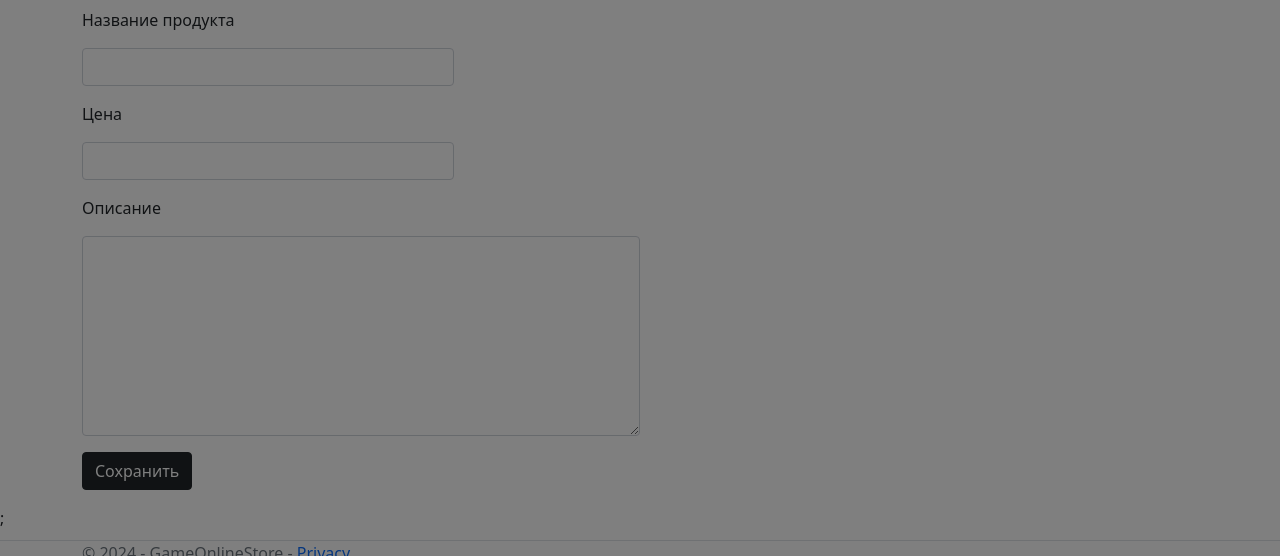
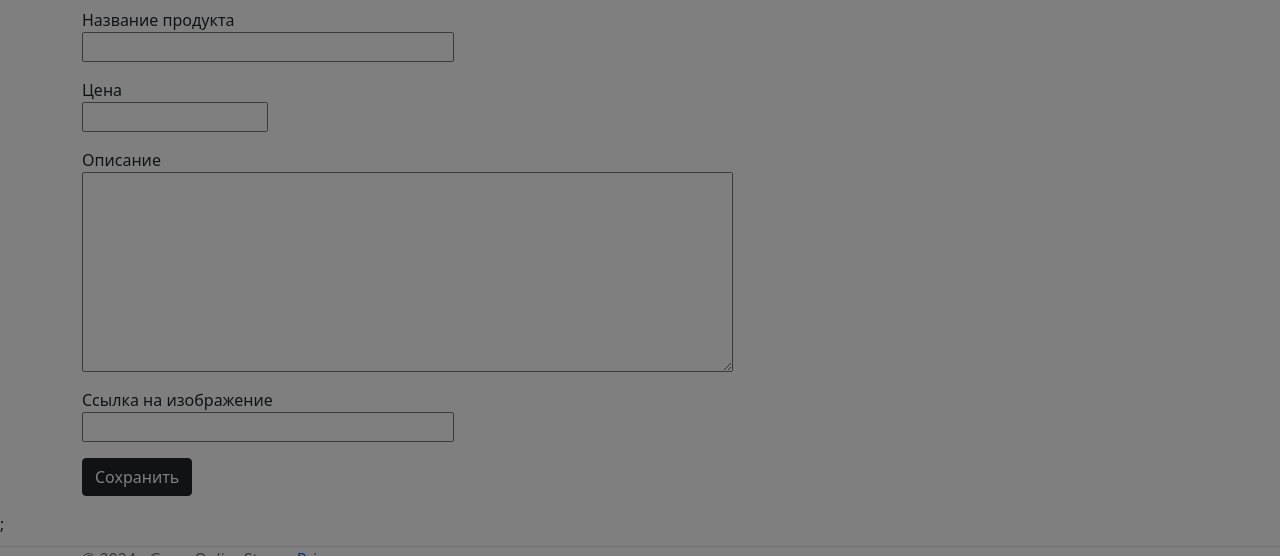
Before and after one commit to Chvakson/OnlineShopWebApplication, an ASP.NET Core app: page /Admin/CreateNewProduct in a window 1280 px wide, after a click that opens the changed part. Shown: the part 378-934 px from the top of the page. Run offline with ASP.NET Core 8, Linux system fonts and the light colour scheme; style sheets or scripts are compiled from the project's sources; some libraries are stand-ins or nearby versions.

Commit message:
Added validation for edit and add products

```diff
--- a/GameOnlineStore/Controllers/AdminController.cs
+++ b/GameOnlineStore/Controllers/AdminController.cs
@@ -30,7 +30,7 @@
                 editingProduct.Cost = product.Cost;
                 editingProduct.Description = product.Description;
             }
-            return View();
+            return RedirectToAction("Products");
         }
 
         public IActionResult Users()
--- a/GameOnlineStore/IUsersStorage.cs
+++ b/GameOnlineStore/IUsersStorage.cs
@@ -6,7 +6,7 @@
     {
         public List<LoginCredential> GetAll();
         //public Login GetUserById(Guid id);
-        public LoginCredential Login(LoginCredential loginInfo);
+        public bool IsUserCredentialsValid(LoginCredential loginInfo);
         public void RegisterNewUser(RegisterDetails registerInfo);
     }
 }
--- a/GameOnlineStore/Models/User/UserDeliveryInfo.cs
+++ b/GameOnlineStore/Models/User/UserDeliveryInfo.cs
@@ -5,15 +5,20 @@
     public class UserDeliveryInfo
     {
         [Required(ErrorMessage = "Не указано имя")]
+        [StringLength(50)]
         public string FirstName { get; set; }
         [Required(ErrorMessage = "Не указана фамилия")]
+        [StringLength(50)]
         public string LastName { get; set; }
         [Required(ErrorMessage = "Не указан email")]
+        [StringLength(75)]
+        [RegularExpression(@"^\w+([-+.']\w+)*@\w+([-.]\w+)*\.\w+([-.]\w+)*$", ErrorMessage = "Указан неверный адрес электронной почты.")]
         public string Email { get; set; }
         [Required(ErrorMessage = "Не указан номер телефона")]
         [RegularExpression(@"^\+7\(\d{3}\)\d{3}-\d{2}-\d{2}$", ErrorMessage = "Указан неверный номер телефона.")]
         public string Phone { get; set; }
         public UserAddress UserAddress { get; set; }
+        [StringLength(250)]
         public string? Comment { get; set; }
     }
 }
--- a/GameOnlineStore/Views/Admin/CreateNewProduct.cshtml
+++ b/GameOnlineStore/Views/Admin/CreateNewProduct.cshtml
@@ -1,19 +1,30 @@
+@model Product
+
 <h4>Добавление нового продукта</h4>
 
 <form method="post">
-    <p>Название продукта</p>
-    <div class="mb-3 col-4">
-        <input type="text" class="form-control" name="name">
+    <div class="col mb-3" style="display: flex; flex-direction: column;">
+        <label>Название продукта</label>
+        <input class="col-4" asp-for="Name">
+        <span asp-validation-for="Name"></span>
     </div>
 
-    <p>Цена</p>
-    <div class="mb-3 col-4">
-        <input type="number" class="form-control" name="cost">
+    <div class="col mb-3" style="display: flex; flex-direction: column;">
+        <label>Цена</label>
+        <input class="col-2" asp-for="Cost">
+        <span asp-validation-for="Cost"></span>
     </div>
 
-    <p>Описание</p>
-    <div class="mb-3 col-6">
-        <textarea style="height:200px" class=" form-control" name="description"></textarea>
+    <div class="col mb-3" style="display: flex; flex-direction: column;">
+        <label>Описание</label>
+        <textarea class="col-7" style="height:200px" asp-for="Description"></textarea>
+        <span asp-validation-for="Description"></span>
+    </div>
+
+    <div class="col mb-3" style="display: flex; flex-direction: column;">
+        <label>Ссылка на изображение</label>
+        <input class="col-4" asp-for="ImgPath">
+        <span asp-validation-for="ImgPath"></span>
     </div>
 
     <button type="submit" class="btn btn-dark" asp-controller="Admin" asp-action="AddNewProduct">Сохранить</button>
--- a/GameOnlineStore/Views/Admin/Products.cshtml
+++ b/GameOnlineStore/Views/Admin/Products.cshtml
@@ -23,10 +23,10 @@
                         <td>@Model[i].Name</td>
                         <td>@Model[i].Cost ₽</td>
                         <td>
-                            <a onclick="window.location.href='@Url.Action("EditProduct", "Admin", new { productId = Model[i].Id })'">Редактировать</a>
+                            <a class="btn btn-dark" onclick="window.location.href='@Url.Action("EditProduct", "Admin", new { productId = Model[i].Id })'">Редактировать</a>
                         </td>
                         <td>
-                            <a onclick="window.location.href='@Url.Action("RemoveProduct", "Admin", new { productId = Model[i].Id })'">Удалить</a>
+                            <a class="btn btn-dark" onclick="window.location.href='@Url.Action("RemoveProduct", "Admin", new { productId = Model[i].Id })'">Удалить</a>
                         </td>
                     </tr>
                 }
--- a/GameOnlineStore/Views/Order/Index.cshtml
+++ b/GameOnlineStore/Views/Order/Index.cshtml
@@ -96,6 +96,7 @@
     <button type="submit" class="btn btn-dark" asp-controller="Order" asp-action="Buy">Подтвердить</button>
 </form>
 
+@* Маска для ввода номера телефона *@
 <script>
     $(document).ready(function () {
         $("#phone").mask("+7(999)999-99-99");
@@ -104,8 +105,9 @@
 
 
 
+@* // Вариант отправки формы через js
 
-@* <form id="userOrderInfoForm" method="post">
+    <form id="userOrderInfoForm" method="post">
     <div class="mb-3 col-4">
         <input type="text" class="form-control" placeholder="Город" name="city">
     </div>
--- a/GameOnlineStore/Views/Shared/AutorizationWindow.cshtml
+++ b/GameOnlineStore/Views/Shared/AutorizationWindow.cshtml
@@ -23,7 +23,7 @@
                     <div class="tab-pane fade show active" id="signIn" role="tabpanel" aria-labelledby="signInTab">
                         <form id="signInForm" method="post">
                             <div class="mb-3">
-                                <input type="email" class="form-control" name="login" placeholder="Логин" required>
+                                <input type="email" class="form-control" name="login" placeholder="name@mail.ru" required>
                             </div>
                             <div class="mb-3">
                                 <input type="password" class="form-control" name="password" placeholder="Пароль" required>
@@ -43,7 +43,7 @@
                     <div class="tab-pane fade" id="register" role="tabpanel" aria-labelledby="registerTab">
                         <form id="registerForm" method="post">
                             <div class="mb-3">
-                                <input type="text" class="form-control" name="newLogin" placeholder="Логин" required>
+                                <input type="email" class="form-control" name="newLogin" placeholder="name@mail.ru" required>
                             </div>
                             <div class="mb-3">
                                 <input type="password" class="form-control" name="newPassword" placeholder="Пароль" required>
```
Also changed, not shown: GameOnlineStore/Controllers/AccountController.cs (+11 -4 lines), GameOnlineStore/Models/Product.cs (+16 -2 lines), GameOnlineStore/Models/User/UserAddress.cs (+5 -10 lines), GameOnlineStore/UsersInMemoryStorage.cs (+7 -2 lines), GameOnlineStore/Views/Admin/EditProduct.cshtml (+18 -9 lines).
